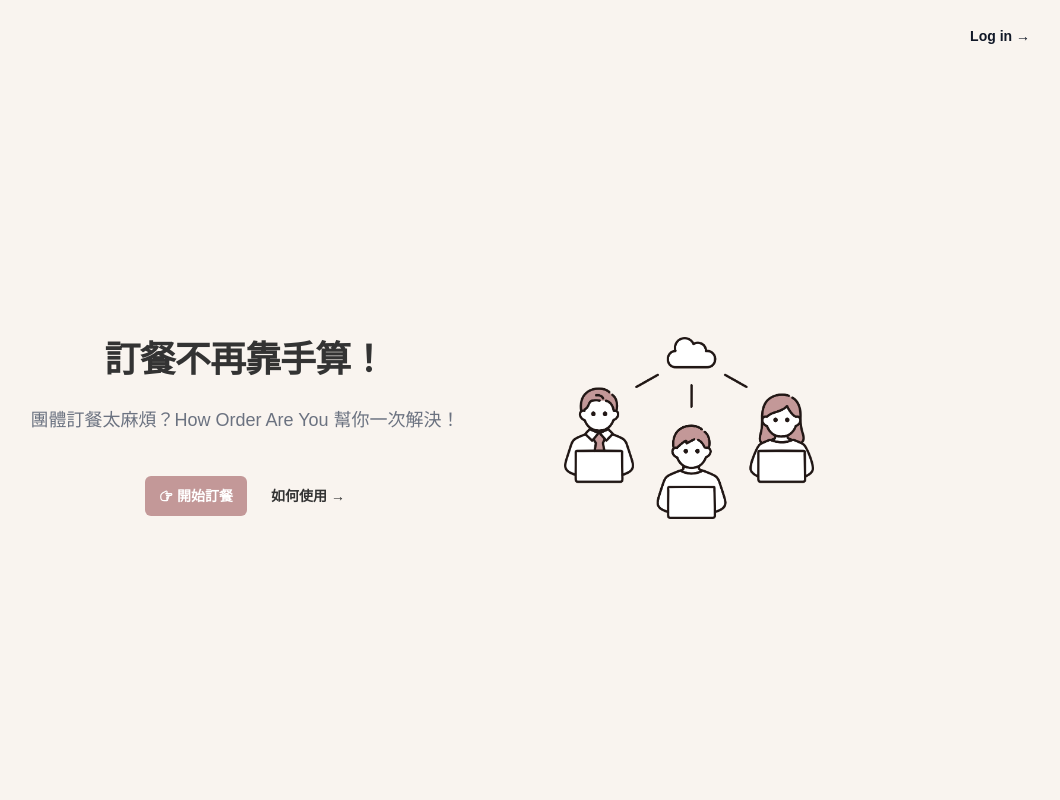
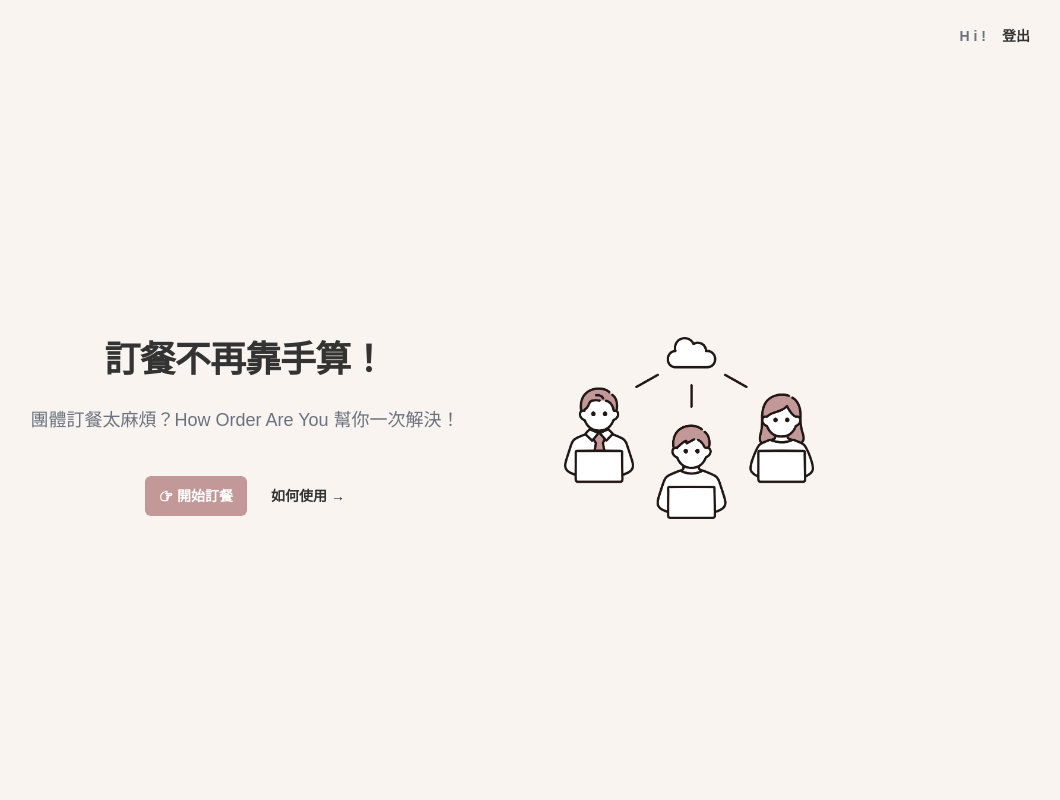
Before and after one commit to yijing0310/order-front, a Next.js app: page / in a window 1280 px wide. Shown: the top 800 px of the page, without its empty margins (218-1278 px from the left). Built offline with nearby package versions, Linux system fonts and the light colour scheme.

Commit message:
class=>className

```diff
--- a/app/_components/feature.js
+++ b/app/_components/feature.js
@@ -26,7 +26,7 @@
                    <IoMdFlower/> &nbsp;&nbsp;&nbsp; 功能特色，一看就懂！&nbsp;&nbsp;&nbsp; <IoMdFlower/>
                 </h3>
                 {/* feature */}
-                <div class="flex  flex-wrap sm:flex-nowrap  items-center justify-center gap-6 w-4/5 mx-auto">
+                <div className="flex  flex-wrap sm:flex-nowrap  items-center justify-center gap-6 w-4/5 mx-auto">
                         {features.map((feature, i) => {
                             return (
                                 <div key={i} className=" p-4 w-64 h-32 flex flex-col items-center justify-center">
--- a/app/_components/footer.js
+++ b/app/_components/footer.js
@@ -6,7 +6,7 @@
                 <h3 className="text-2xl font-semibold tracking-tight text-balance  sm:text-2xl my-8">
                     訂餐從沒這麼輕鬆！
                 </h3>
-                <p class="flex flex-col items-center justify-center w-4/5 mx-auto">
+                <p className="flex flex-col items-center justify-center w-4/5 mx-auto">
                     現在就用 How Order Are You 讓訂餐流程智慧升級
                 </p>
             </section>
--- a/app/_components/header.js
+++ b/app/_components/header.js
@@ -3,7 +3,8 @@
 import { useState } from "react";
 import { Dialog, DialogPanel } from "@headlessui/react";
 import { Bars3Icon, XMarkIcon } from "@heroicons/react/24/outline";
-
+import { useAuth } from "@/context/auth.js";
+import Link from "next/link";
 const navigation = [
     { name: "Product", href: "#" },
     { name: "Features", href: "#" },
@@ -13,6 +14,7 @@
 
 export default function Header() {
     const [mobileMenuOpen, setMobileMenuOpen] = useState(false);
+    const { auth, logout } = useAuth();
 
     return (
         <>
@@ -21,9 +23,7 @@
                     aria-label="Global"
                     className="flex items-center justify-between p-6 lg:px-8"
                 >
-                    <div className="flex lg:flex-1">
-
-                    </div>
+                    <div className="flex lg:flex-1"></div>
                     <div className="flex lg:hidden">
                         <button
                             type="button"
@@ -46,12 +46,27 @@
                         ))} */}
                     </div>
                     <div className="hidden lg:flex lg:flex-1 lg:justify-end">
-                        <a
-                            href="/login"
-                            className="text-sm/6 font-semibold text-gray-900"
-                        >
-                            Log in <span aria-hidden="true">&rarr;</span>
-                        </a>
+                        {auth ? (
+                            <>
+                                <p className="text-sm/6 font-semibold mr-4 text-gray-500">
+                                    H i ! {auth.name}
+                                </p>
+                                <div
+                                    className="text-sm/6 font-semibold cursor-pointer hover:text-primary "
+                                    onClick={logout}
+                                >
+                                    {" "}
+                                    登出{" "}
+                                </div>
+                            </>
+                        ) : (
+                            <Link
+                                href="/login"
+                                className="text-sm/6 font-semibold "
+                            >
+                                Log in <span aria-hidden="true">&rarr;</span>
+                            </Link>
+                        )}
                     </div>
                 </nav>
                 <Dialog
```
